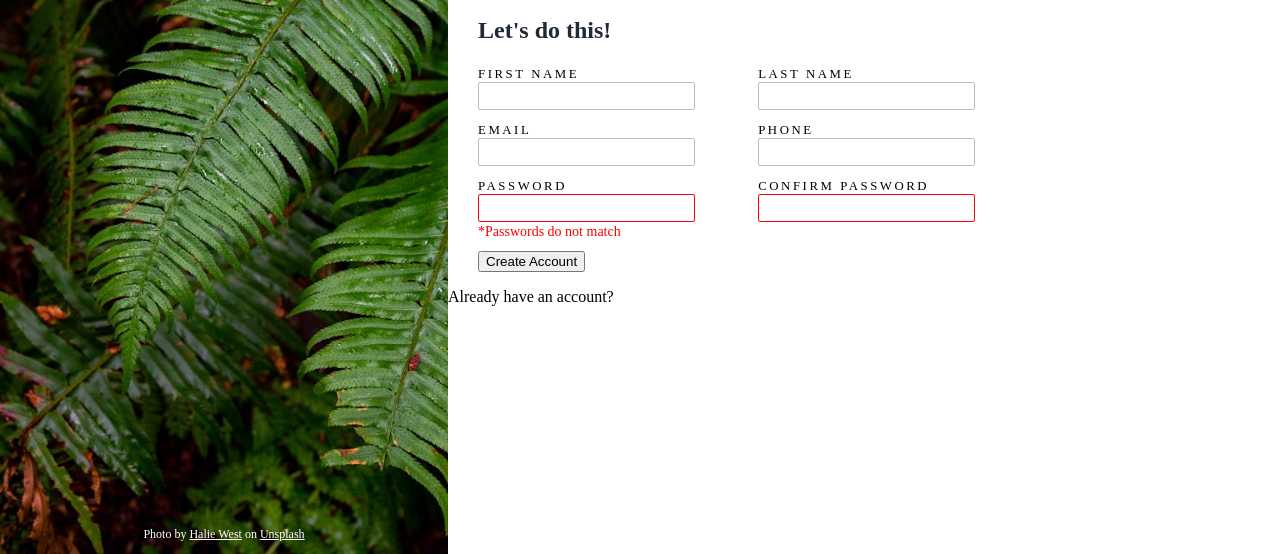
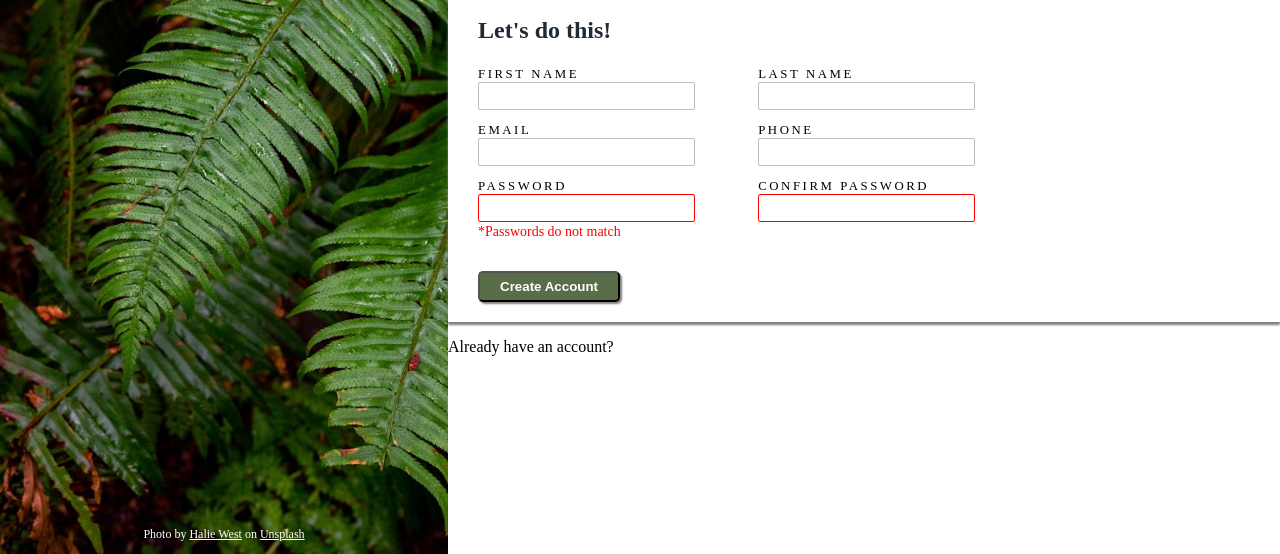
Before and after one commit to Hammcodes/Sign-up-Form, a plain HTML site: page index.html in a window 1280 px wide. Shown: the part 246-800 px from the top of the page. Drawn offline with Linux system fonts and the light colour scheme.

Commit message:
Style and position submit button

```diff
--- a/styles.css
+++ b/styles.css
@@ -71,7 +71,8 @@ main {
 }
 
 #form-container {
-    padding-left: 30px
+    padding-left: 30px;
+    box-shadow: 0 3px 2px grey;
 }
 
 h2 {
@@ -118,3 +119,17 @@ input:invalid {
     font-size: 14px;
     color: red;
 }
+
+button {
+    border-radius: 5px;
+    background-color: #596D48;
+    color: white;
+    box-shadow: 2px 2px 2px grey;
+    font-weight: 700;
+    margin: 20px 0;
+    padding: 6px 20px;
+}
+
+button:hover {
+    cursor: pointer;
+}
```
